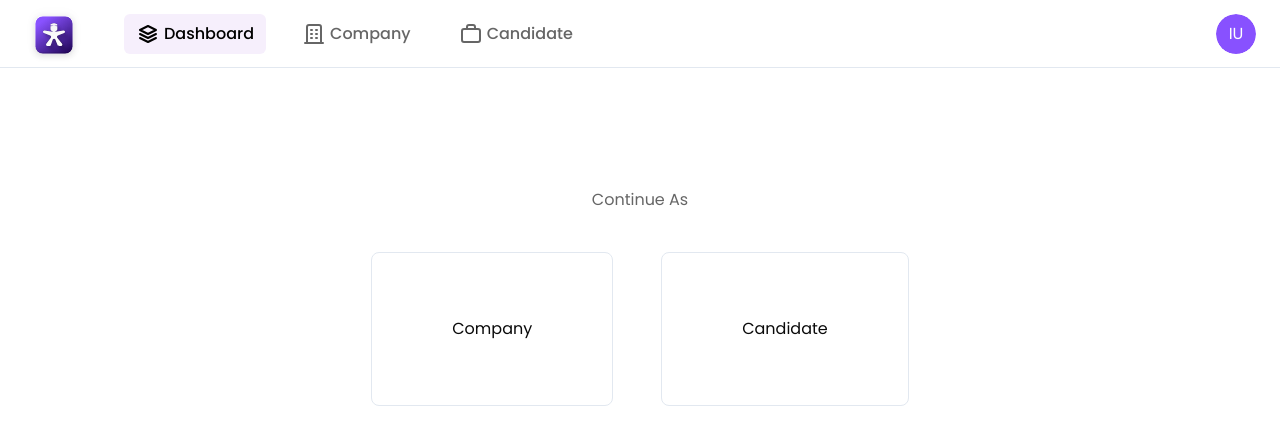
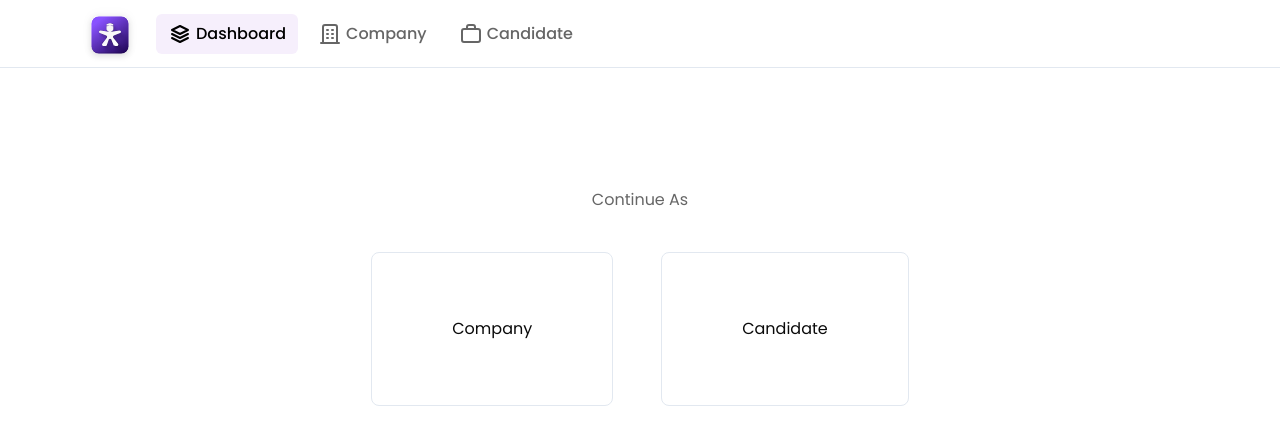
Before and after one commit to iuashrafi/jobs-portal-assignment, a Next.js app: page / in a window 1280 px wide. Shown: the top 444 px of the page. Built offline with nearby package versions, Linux system fonts and the light colour scheme.

Commit message:
navbar fixes

```diff
--- a/components/NavLinkButton.tsx
+++ b/components/NavLinkButton.tsx
@@ -2,7 +2,13 @@ import Link from "next/link";
 import { usePathname } from "next/navigation";
 import { NavLinkType } from "@/lib/types";
 
-const NavLinkButton = ({ navLink }: { navLink: NavLinkType }) => {
+const NavLinkButton = ({
+  navLink,
+  hideNavDropdown,
+}: {
+  navLink: NavLinkType;
+  hideNavDropdown?: () => void;
+}) => {
   const { label, Icon, href } = navLink;
   const pathname = usePathname();
 
@@ -18,6 +24,11 @@ const NavLinkButton = ({ navLink }: { navLink: NavLinkType }) => {
         isActive ? "bg-[#F6EFFC] text-black" : "text-[#666666]"
       } `}
       scroll={true}
+      onClick={() => {
+        if (hideNavDropdown) {
+          hideNavDropdown();
+        }
+      }}
     >
       {Icon && <Icon strokeWidth={2} />}
       <span className="text-[16px]">{label}</span>
--- a/components/Navbar.tsx
+++ b/components/Navbar.tsx
@@ -1,33 +1,67 @@
 "use client";
 import Image from "next/image";
 import { NavLinkData } from "@/lib/utils";
-import { Fragment } from "react";
+import { Fragment, useState } from "react";
 import NavLinkButton from "./NavLinkButton";
-import { Avatar, AvatarFallback, AvatarImage } from "@/components/ui/avatar";
+import { Menu, X } from "lucide-react";
+import Link from "next/link";
 
 const Navbar = () => {
+  const [showNavbarDropDown, setShowNavbarDropDown] = useState<boolean>(false);
+
+  const handleMenuClick = () => {
+    setShowNavbarDropDown((prev) => !prev);
+  };
+
+  const hideNavDropdown = () => {
+    setShowNavbarDropDown(false);
+  };
   return (
-    <nav className="md:px-6 h-[60px] md:h-[68px] border-b app-border flex items-center space-x-10">
-      <div className="bg-green-00 flex">
-        <Image src={"/logo.svg"} height={60} width={60} alt="Logo" />
-      </div>
-      <ul className="flex flex-1 space-x-6">
-        <NavLinkItems />
-      </ul>
-      <Avatar className="">
-        <AvatarImage src="/" />
-        <AvatarFallback className="app-btn-primary text-white">IU</AvatarFallback>
-      </Avatar>
+    <nav className="top-0 z-[50] w-full border-b app-border px-4 flex bg-white h-[60px] md:h-[68px]">
+      <section className="w-full md:px-6 lg:px-8 xl:px-16 flex items-center justify-between md:justify-normal gap-4">
+        <Link href="/">
+          <Image src="/logo.svg" alt="logo" width={60} height={60} />
+        </Link>
+
+        {/* desktop navbar */}
+        <div className="hidden md:flex gap-2">
+          <NavLinkItems />
+        </div>
+
+        {/* mobile navbar */}
+        {showNavbarDropDown && (
+          <div
+            className={`w-full bg-white h-fit top-[60px] left-0 right-0 z-[50] flex flex-col gap-1 md:hidden shadow-xl rounded-b-xl px-2 sm:px-6  py-4 absolute`}
+          >
+            <NavLinkItems hideNavDropdown={hideNavDropdown} />
+          </div>
+        )}
+
+        <div
+          className="flex md:hidden items-center justify-end rounded-full w-[50px] h-[50px] cursor-pointer"
+          onClick={handleMenuClick}
+        >
+          {showNavbarDropDown ? (
+            <X strokeWidth={2.5} />
+          ) : (
+            <Menu strokeWidth={2.5} />
+          )}
+        </div>
+      </section>
     </nav>
   );
 };
 
-const NavLinkItems = () => {
+const NavLinkItems = ({
+  hideNavDropdown,
+}: {
+  hideNavDropdown?: () => void;
+}) => {
   return (
     <>
       {NavLinkData.map((navLink) => (
         <Fragment key={navLink.id}>
-          <NavLinkButton navLink={navLink} />
+          <NavLinkButton navLink={navLink} hideNavDropdown={hideNavDropdown} />
         </Fragment>
       ))}
     </>
```
